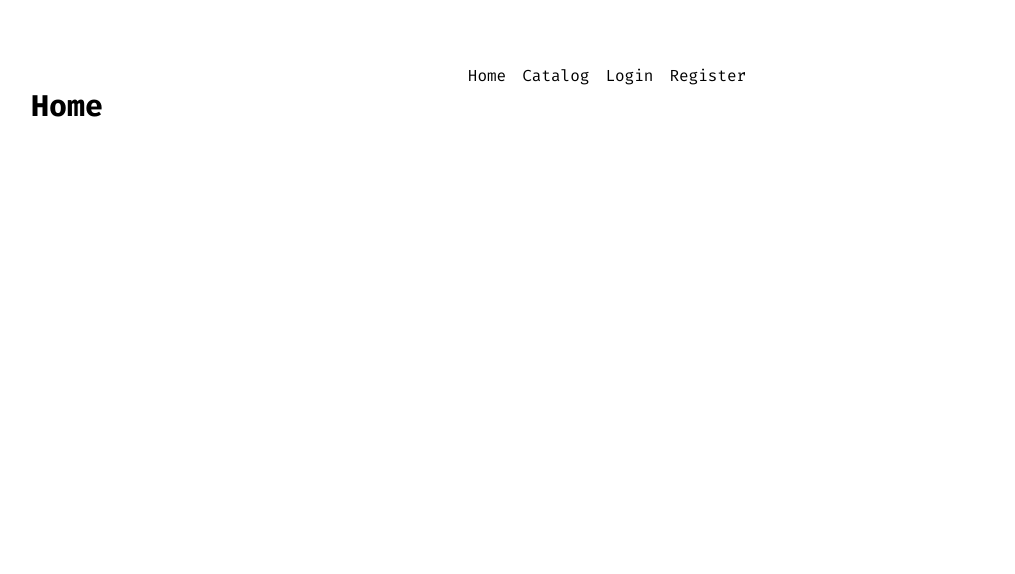
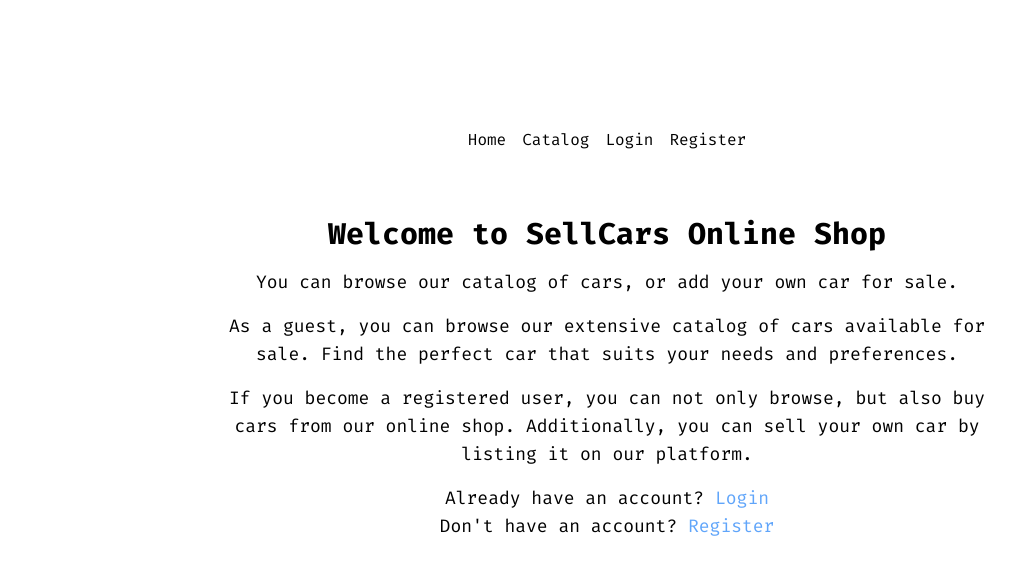
Before and after one commit to TimiPashov/ReactSellCars, a React (Vite) app in the folder ReactSellCars/: page / in a window 1280 px wide. Shown: the top 574 px of the page, without its empty margins (33-1048 px from the left). Built offline with nearby package versions, Linux system fonts and the light colour scheme; no server answers.

Commit message:
update homePage

```diff
--- a/ReactSellCars/src/App.tsx
+++ b/ReactSellCars/src/App.tsx
@@ -14,7 +14,7 @@ import AddCar from "./components/AddCar/AddCar";
 
 function App() {
   return (
-    <div className="p-16 h-screen font-fira-code">
+    <div className="p-16 h-screen font-fira-code flex flex-col">
       <AuthProvider>
         <CarProvider>
           <Nav />
--- a/ReactSellCars/src/components/Home/Home.tsx
+++ b/ReactSellCars/src/components/Home/Home.tsx
@@ -1,7 +1,39 @@
+import { useAuthContext } from "../../contexts/AuthContext";
+import { User } from "../../types/Auth";
+
 export default function Home() {
-    return (
+  const { user } = useAuthContext() as { user: User };
+  return (
+    <div className="h-auto w-2/3 flex flex-col items-center self-center gap-4">
+      <h1 className="text-3xl font-bold">Welcome to SellCars Online Shop</h1>
+      <p className="text-lg text-center">
+        You can browse our catalog of cars, or add your own car for sale.
+      </p>
+      <p className="text-lg text-center">
+        As a guest, you can browse our extensive catalog of cars available for
+        sale. Find the perfect car that suits your needs and preferences.
+      </p>
+      <p className="text-lg text-center">
+        If you become a registered user, you can not only browse, but also buy
+        cars from our online shop. Additionally, you can sell your own car by
+        listing it on our platform.
+      </p>
+      {!user._id && (
         <div>
-            <h1 className='text-3xl font-bold font-fira-code'>Home</h1>
+          <p className="text-lg text-center">
+            Already have an account?{" "}
+            <a href="/login" className="text-blue-400">
+              Login
+            </a>
+          </p>
+          <p className="text-lg text-center">
+            Don't have an account?{" "}
+            <a href="/register" className="text-blue-400">
+              Register
+            </a>
+          </p>
         </div>
-    )
+      )}
+    </div>
+  );
 }
--- a/ReactSellCars/src/components/Nav/Nav.tsx
+++ b/ReactSellCars/src/components/Nav/Nav.tsx
@@ -9,7 +9,7 @@ export default function Nav() {
   const { user } = useAuthContext() as { user: User };
 
   return (
-    <div>
+    <div className="h-auto p-16">
       <ul className="flex gap-4 justify-center">
         <li>
           <NavLink to="/">Home</NavLink>
```
Also changed, not shown: 1 other file (tests, documents, lock files or other folders).
